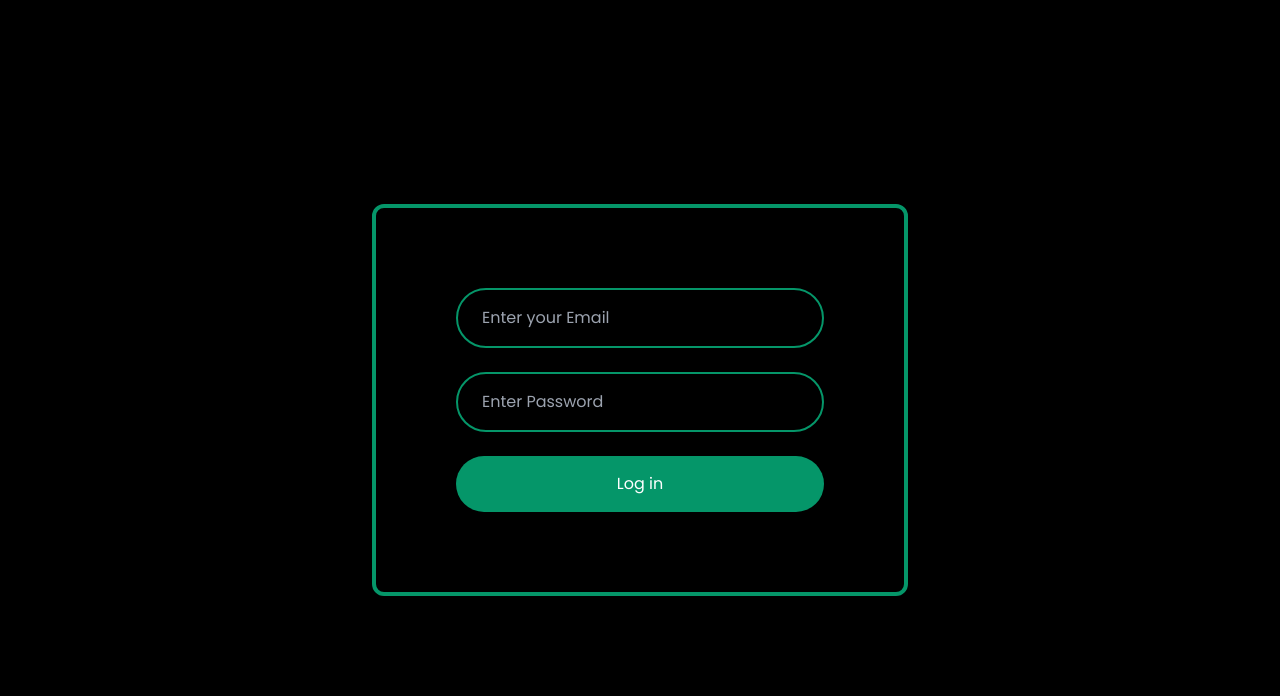
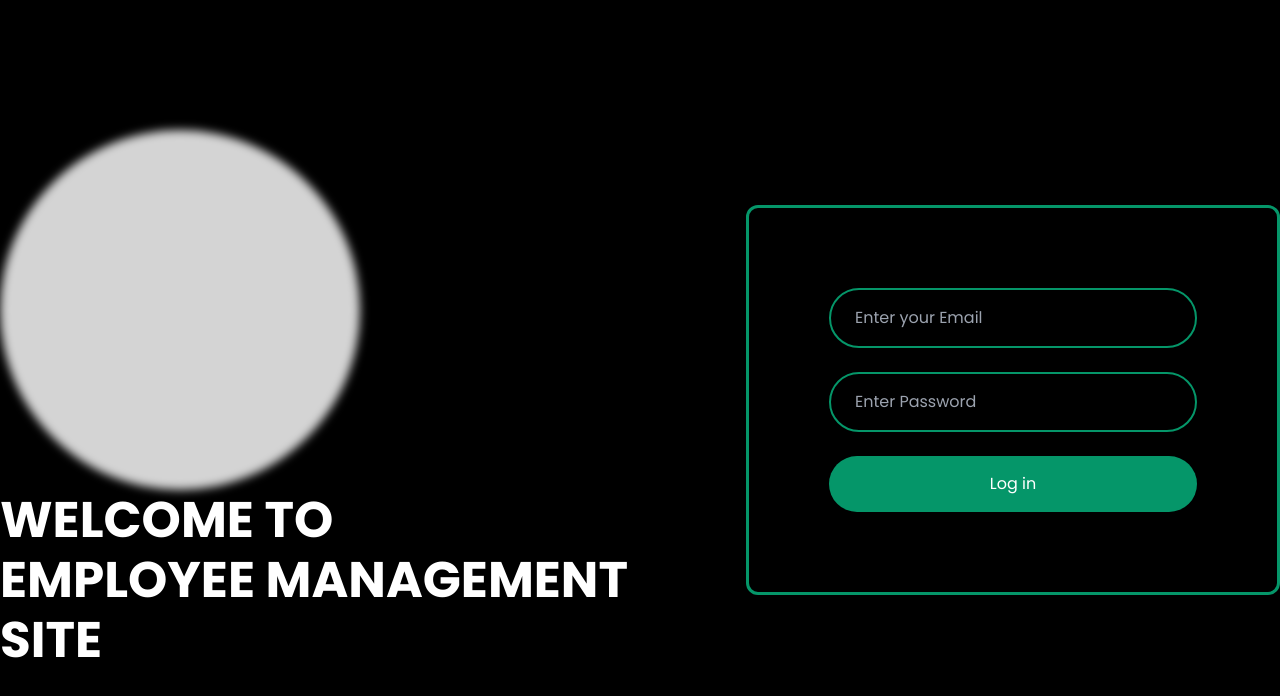
Before and after one commit to sakshamVerma08/EmployeeManagementSystem, a React (Vite) app: page / in a window 1280 px wide. Shown: the top 696 px of the page. Built offline with nearby package versions, Linux system fonts and the light colour scheme; a web font is replaced by a local one.

Commit message:
Improving the UI on my own, adding animation golas, changing login page structure

```diff
--- a/src/components/Auth/Login.jsx
+++ b/src/components/Auth/Login.jsx
@@ -14,8 +14,22 @@ const Login = ({ handleLogin }) => {
 
   return (
     <>
-      <div className="flex items-center justify-center h-screen w-screen">
-        <div className="border-4 rounded-xl border-emerald-600 p-20 ">
+      <div className=" flex items-center justify-between h-screen ">
+        {/* DIV 1*/}
+        <div id="login-div1">
+          <div id="gola1">{/* contains the image */}</div>
+
+          <h1 id="titleText">
+            <span>
+              WELCOME TO <br />
+              EMPLOYEE MANAGEMENT
+              <br /> SITE
+            </span>
+          </h1>
+        </div>
+
+        {/* DIV 2*/}
+        <div className=" responsive-login border-3 rounded-xl border-emerald-600 p-20 ">
           <form
             onSubmit={(e) => {
               submitHandler(e);
@@ -28,7 +42,7 @@ const Login = ({ handleLogin }) => {
               onChange={(e) => {
                 setEmail(e.target.value);
               }}
-              className=" placeholder:text-gray-400 bg-transparent outline-none textx-xl border-2 border-emerald-600 rounded-full py-3 px-4 w-79"
+              className=" responsive-input placeholder:text-gray-400 bg-transparent outline-none textx-xl border-2 border-emerald-600 rounded-full py-3 px-4 w-79"
               required
               type="email"
               placeholder="Enter your Email"
@@ -39,7 +53,7 @@ const Login = ({ handleLogin }) => {
               onChange={(e) => {
                 setPassword(e.target.value);
               }}
-              className=" placeholder:text-gray-400 bg-transparent outline-none textx-xl border-2 border-emerald-600 rounded-full py-3 px-4 mt-4  w-79"
+              className=" responsive-input placeholder:text-gray-400 bg-transparent outline-none textx-xl border-2 border-emerald-600 rounded-full py-3 px-4 mt-4  w-79"
               required
               type="password"
               placeholder="Enter Password"
--- a/src/index.css
+++ b/src/index.css
@@ -26,3 +26,62 @@ body {
 #AllTasks::-webkit-scrollbar {
   display: none;
 }
+
+.responsive-input {
+  background-color: blue;
+}
+
+#gola1 {
+  background-color: #d4d4d4;
+  position: relative;
+  height: 45vh;
+  width: 45vh;
+  border-radius: 50%;
+  filter: blur(5px);
+  transition: 0.3s all ease-in-out;
+  animation-name: gola1Anim;
+  animation-duration: 1s;
+  animation-iteration-count: infinite;
+}
+
+#titleText {
+  font-size: 50px;
+  color: #867d7d;
+  text-transform: uppercase;
+  font-weight: 700;
+}
+
+.title-container {
+  font-size: 50px;
+}
+
+/***************** ANIMATIONS ***************/
+
+@keyframes gola1Anim {
+  0% {
+    transform: translateX(0);
+  }
+
+  100% {
+    transform: translateX(75);
+  }
+}
+
+/************* MEDIA QUERIES ****************/
+
+@media (max-width: 341px) {
+  .responsive-input {
+    padding: 10px 12px;
+    font-size: 14px;
+    max-width: 100%;
+  }
+}
+@media (max-width: 420px) {
+  .responsive-login {
+    margin: 0;
+    width: 100%;
+    border-radius: 0%;
+    max-width: 100%;
+    padding: 3;
+  }
+}
```
Also changed, not shown: 1 other file (tests, documents, lock files or other folders).
